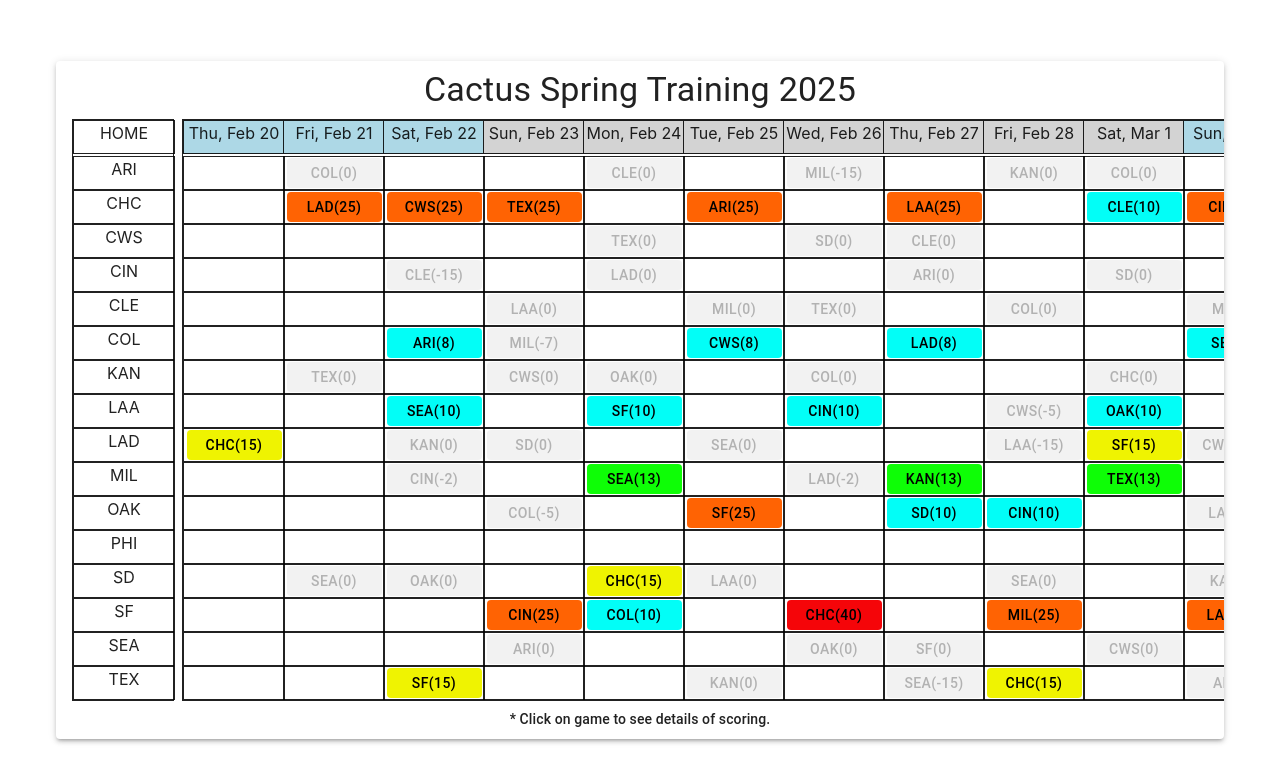
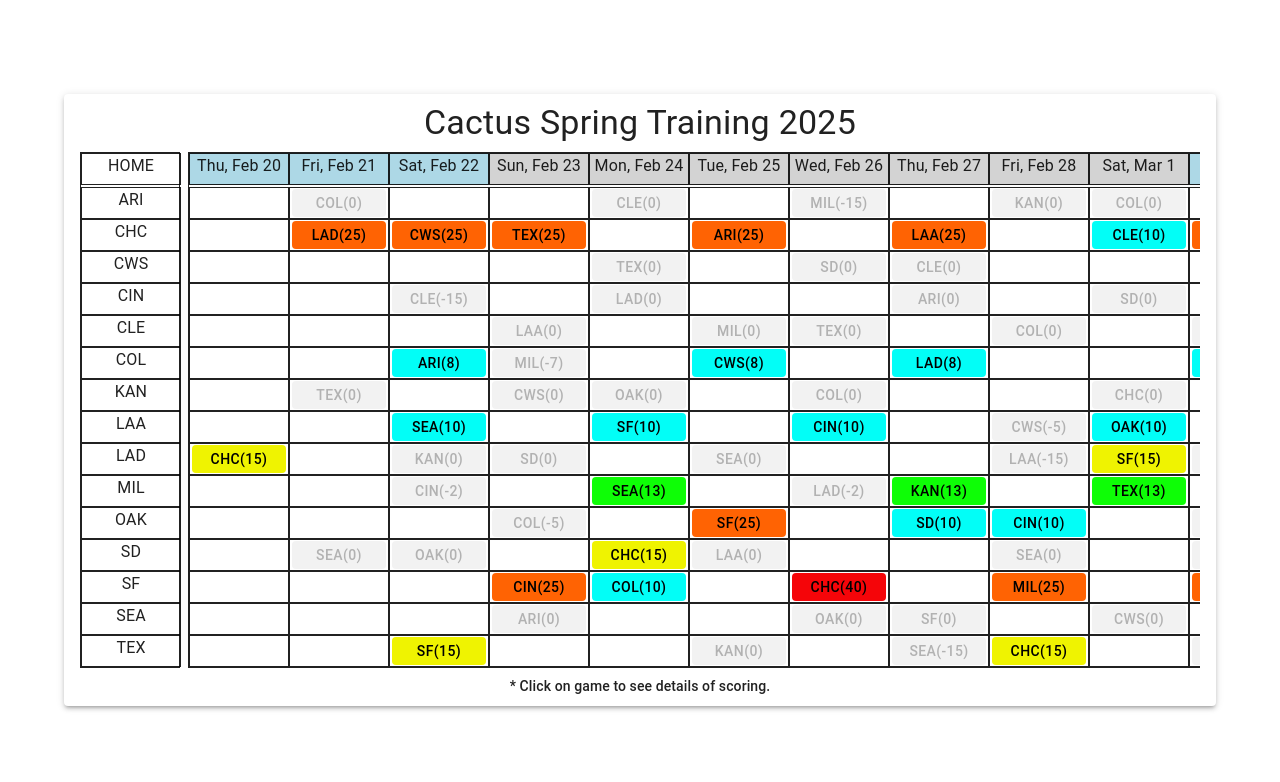
Before and after one commit to JohnSalwitz/spring_training2, a React (Vite) app: page / in a window 1280 px wide. Shown: the top 782 px of the page. Built offline with nearby package versions, Linux system fonts and the light colour scheme.

Commit message:
refactor: trying diff layout

```diff
--- a/src/App.tsx
+++ b/src/App.tsx
@@ -1,14 +1,24 @@
 import './App.css'
-import CalendarPage from "./Components/CalendarPage.tsx";
-import "react-big-calendar/lib/css/react-big-calendar.css";
 
-function App() {
+import * as React from 'react';
+import CssBaseline from '@mui/material/CssBaseline';
+import Container from '@mui/material/Container';
+
+
+import DayViewCalendar from "./Components/DayViewCalendar.tsx";
+
+export default function App() {
 
     return (
-        <>
-            <CalendarPage/>
-        </>
+        <React.Fragment>
+            <CssBaseline />
+            <React.Fragment>
+                <CssBaseline />
+                <Container fixed sx ={{m: 0}}>
+                    <DayViewCalendar/>
+                </Container>
+            </React.Fragment>
+
+        </React.Fragment>
     )
 }
-
-export default App
--- a/src/Components/CalendarPage.tsx
+++ /dev/null
@@ -1,7 +0,0 @@
-
-import DayViewCalendar from "./DayViewCalendar.tsx";
-export default function CalendarPage() {
-    return (
-        <DayViewCalendar />
-    );
-}
--- a/src/Components/DayViewCalendar.tsx
+++ b/src/Components/DayViewCalendar.tsx
@@ -61,7 +61,7 @@ export default function DayViewCalendar() {
             />
 
             <Paper elevation={3}
-                   sx={{display: "flex", flexDirection: "column", p: 1, width: '90vw', overflow: "hidden"}}>
+                   sx={{display: "flex", flexDirection: "column", m: 0, p: 1, width: '100%', overflow: "hidden"}}>
 
                 <Typography variant={"h4"}>{title}</Typography>
 
--- a/src/model/TeamData.ts
+++ b/src/model/TeamData.ts
@@ -46,7 +46,6 @@ export const TEAM_DATA_WEST : Array<TeamDataType> = [
     ["Los Angeles Dodgers","LAD"],
     ["Milwaukee Brewers","MIL"],
     ["Oakland Athletics","OAK"],
-    ["Philadelphia Phillies","PHI"],
     ["San Diego Padres","SD"],
     ["San Francisco Giants","SF"],
     ["Seattle Mariners","SEA"],
```
